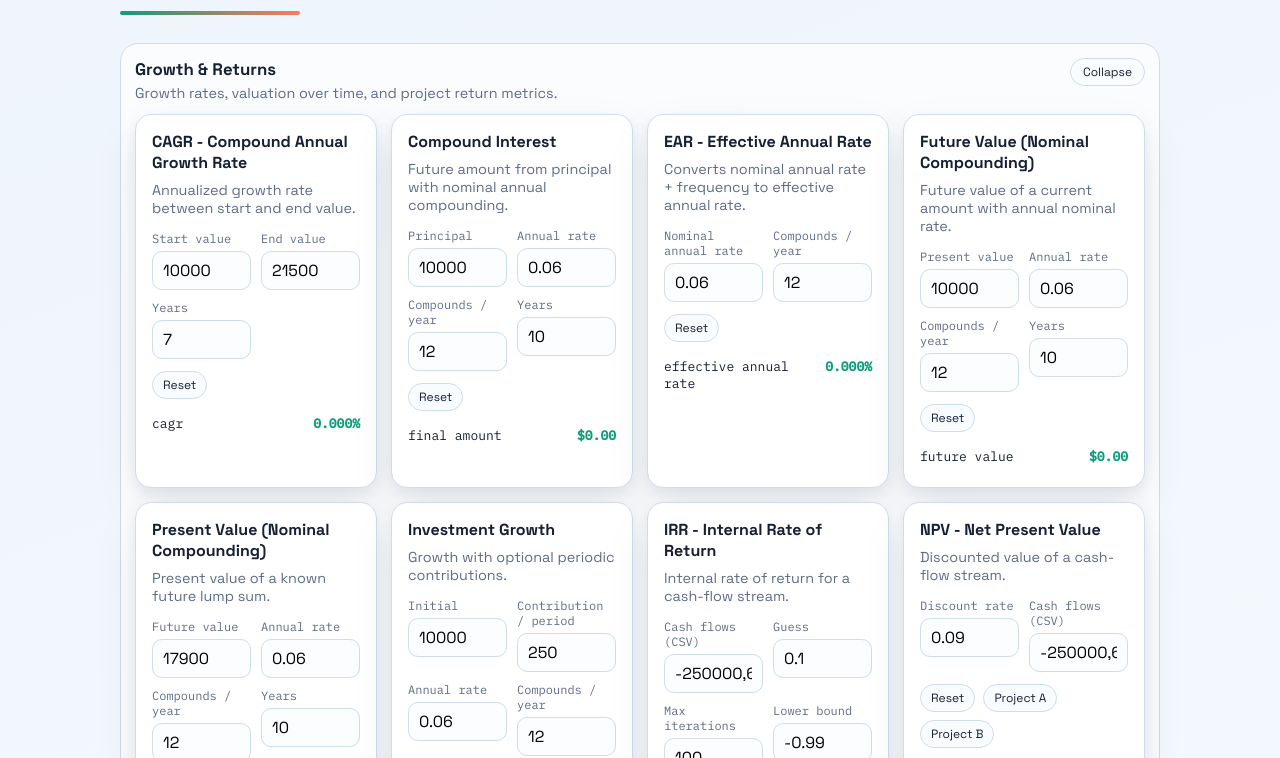
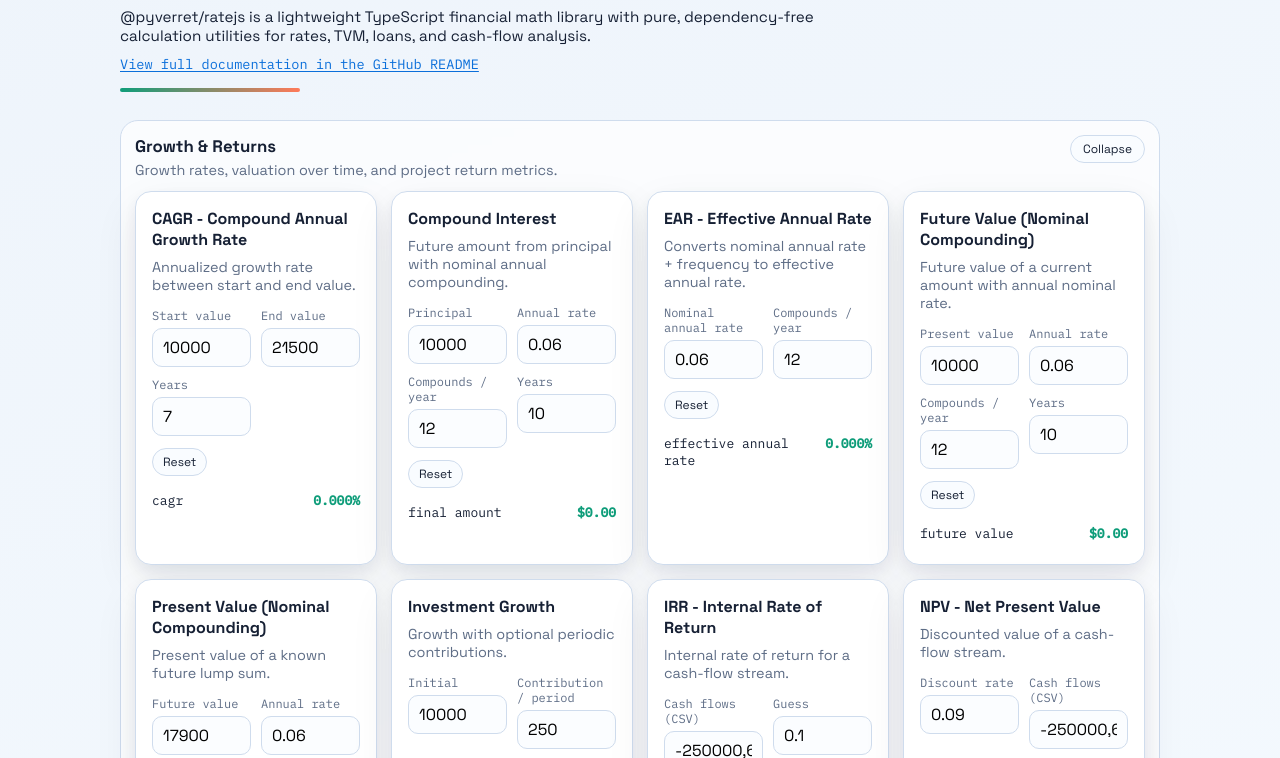
Before and after one commit to pyverret/ratejs, a website built with Vite: page demo/index.html in a window 1280 px wide. Shown: the part 149-907 px from the top of the page. Built offline with nearby package versions, Linux system fonts and the light colour scheme.

Commit message:
docs(demo): add project summary and README link

```diff
--- a/demo/index.html
+++ b/demo/index.html
@@ -19,6 +19,14 @@
         <p class="subtitle">
           A live demo of TVM and loan calculations running directly in the browser.
         </p>
+        <p class="project-description">
+          @pyverret/ratejs is a lightweight TypeScript financial math library with pure, dependency-free calculation utilities for rates, TVM, loans, and cash-flow analysis.
+        </p>
+        <p class="project-links">
+          <a href="https://github.com/pyverret/ratejs#readme" target="_blank" rel="noreferrer">
+            View full documentation in the GitHub README
+          </a>
+        </p>
       </section>
 
       <section class="grid" id="cards"></section>
--- a/demo/src/styles.css
+++ b/demo/src/styles.css
@@ -61,6 +61,29 @@ h1 {
   margin: 0;
   max-width: 68ch;
   color: var(--muted);
+}
+
+.project-description {
+  margin: 10px 0 0;
+  max-width: 72ch;
+  color: var(--ink);
+  font-size: 0.95rem;
+}
+
+.project-links {
+  margin: 8px 0 0;
+}
+
+.project-links a {
+  color: #0b6fda;
+  text-decoration: underline;
+  text-underline-offset: 2px;
+  font-family: "IBM Plex Mono", ui-monospace, monospace;
+  font-size: 0.85rem;
+}
+
+.project-links a:hover {
+  color: #0958ab;
 }
 
 .grid {
```
